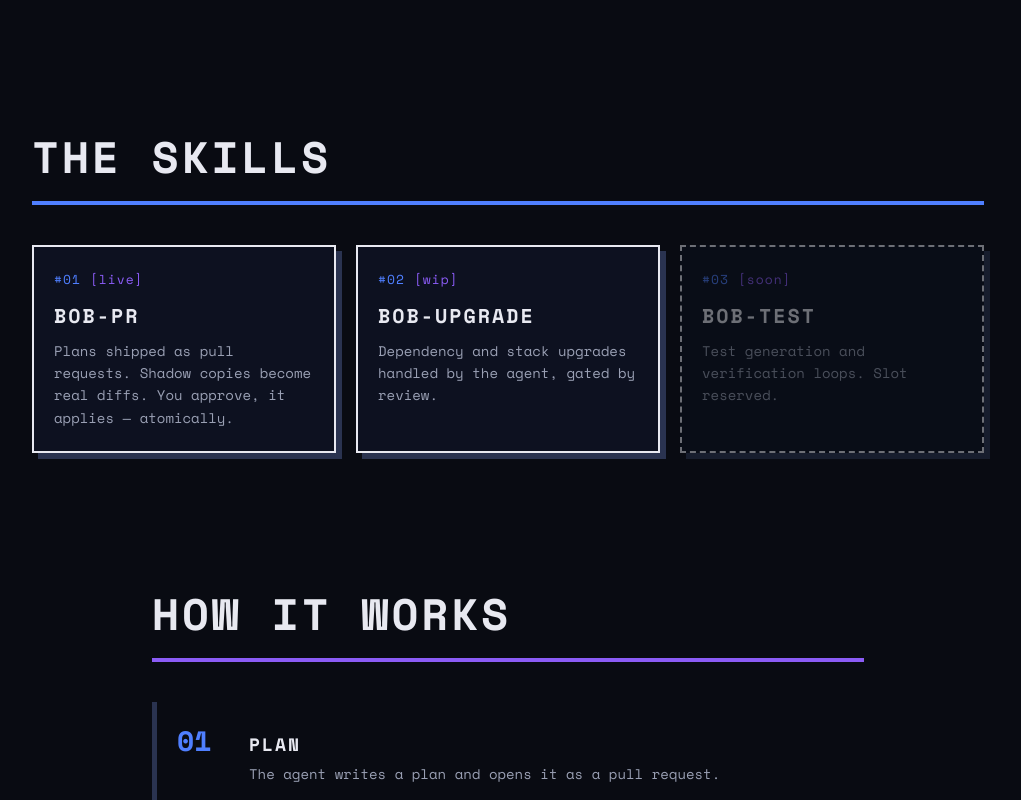
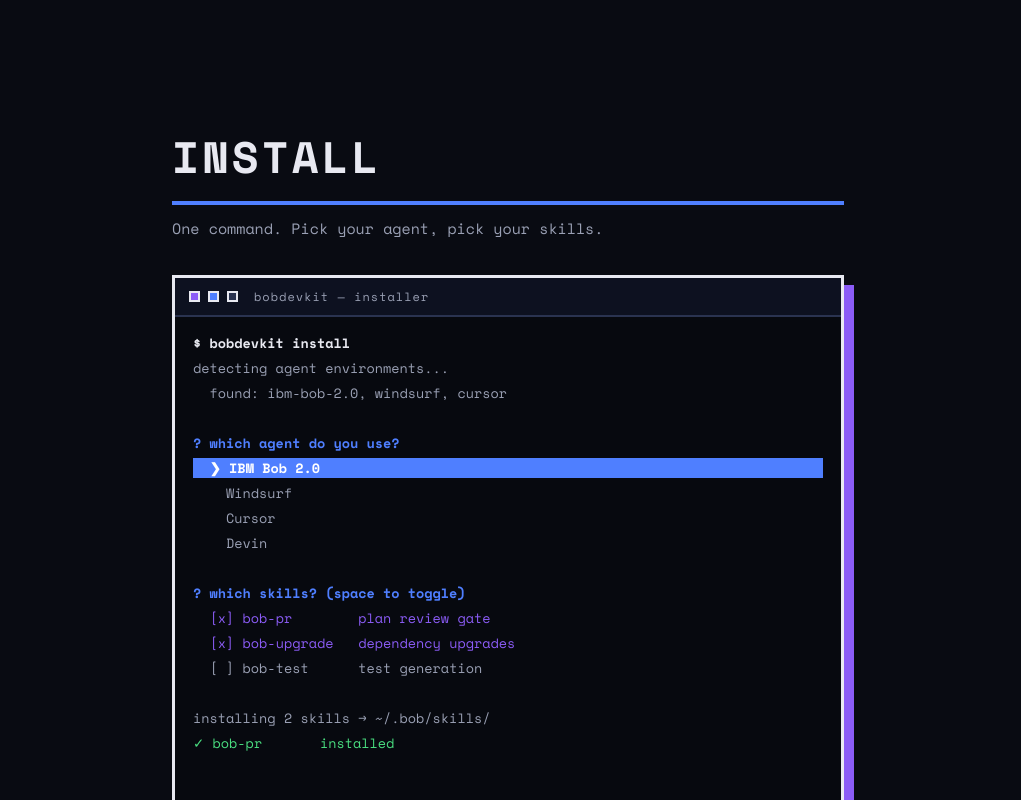
Before and after one commit to mrgonzales-dev/ibmbob-hackathon, a Vue app in the folder bob-devkit-landing-page/: page / in a window 1280 px wide. Shown: the part 1160-1960 px from the top of the page, without its empty margins (132-1153 px from the left). Built offline with nearby package versions, Linux system fonts and the light colour scheme.

Commit message:
feat: add install section with cli demo terminal
A simulated bobdevkit install session below the hero
terminals: detects agent environments, lets the user
pick their IDE and skills, then installs them.

```diff
--- a/bob-devkit-landing-page/src/App.vue
+++ b/bob-devkit-landing-page/src/App.vue
@@ -2,6 +2,7 @@
 import { onMounted } from 'vue'
 import NavBar from './components/NavBar.vue'
 import HeroSection from './components/HeroSection.vue'
+import InstallSection from './components/InstallSection.vue'
 import SkillGrid from './components/SkillGrid.vue'
 import WorkflowSection from './components/WorkflowSection.vue'
 import SiteFooter from './components/SiteFooter.vue'
@@ -20,6 +21,7 @@
   <NavBar />
   <main>
     <HeroSection />
+    <InstallSection />
     <SkillGrid />
     <WorkflowSection />
   </main>
--- /dev/null
+++ b/bob-devkit-landing-page/src/components/InstallSection.vue
@@ -0,0 +1,129 @@
+<script setup>
+const lines = [
+  { cls: 'usr', text: '$ bobdevkit install' },
+  { cls: 'res', text: 'detecting agent environments...' },
+  { cls: 'res', text: '  found: ibm-bob-2.0, windsurf, cursor' },
+  { cls: 'prm', text: '' },
+  { cls: 'prm', text: '? which agent do you use?' },
+  { cls: 'sel', text: '  ❯ IBM Bob 2.0' },
+  { cls: 'opt', text: '    Windsurf' },
+  { cls: 'opt', text: '    Cursor' },
+  { cls: 'opt', text: '    Devin' },
+  { cls: 'prm', text: '' },
+  { cls: 'prm', text: '? which skills? (space to toggle)' },
+  { cls: 'chk', text: '  [x] bob-pr        plan review gate' },
+  { cls: 'chk', text: '  [x] bob-upgrade   dependency upgrades' },
+  { cls: 'opt', text: '  [ ] bob-test      test generation' },
+  { cls: 'prm', text: '' },
+  { cls: 'res', text: 'installing 2 skills → ~/.bob/skills/' },
+  { cls: 'okl', text: '✓ bob-pr       installed' },
+  { cls: 'okl', text: '✓ bob-upgrade  installed' },
+  { cls: 'okl', text: '✓ done — restart your agent' },
+]
+</script>
+
+<template>
+  <section class="install" id="install">
+    <h2 class="reveal">install</h2>
+    <p class="hint reveal">One command. Pick your agent, pick your skills.</p>
+    <div class="term reveal">
+      <div class="term-bar">
+        <span class="dot"></span><span class="dot"></span><span class="dot"></span>
+        <span class="term-title">bobdevkit — installer</span>
+      </div>
+      <div class="term-body">
+        <p
+          v-for="(l, i) in lines"
+          :key="i"
+          class="line"
+          :class="l.cls"
+          :style="{ '--d': i * 0.3 + 's' }"
+        >{{ l.text || ' ' }}</p>
+        <p class="line" :style="{ '--d': lines.length * 0.3 + 's' }">$ <span class="cursor">▌</span></p>
+      </div>
+    </div>
+  </section>
+</template>
+
+<style scoped>
+.install {
+  max-width: 720px;
+  margin: 0 auto;
+  padding: 64px 24px;
+}
+
+h2 {
+  font-size: clamp(28px, 5vw, 44px);
+  text-transform: uppercase;
+  letter-spacing: 3px;
+  margin: 0 0 12px;
+  border-bottom: 4px solid var(--blue);
+  padding-bottom: 12px;
+}
+
+.hint {
+  color: var(--muted);
+  font-size: 15px;
+  margin: 0 0 36px;
+}
+
+.term {
+  border: 3px solid var(--ink);
+  box-shadow: 10px 10px 0 var(--purple);
+  background: #07090f;
+  font-size: 13.5px;
+  text-align: left;
+}
+
+.term-bar {
+  display: flex;
+  align-items: center;
+  gap: 8px;
+  padding: 10px 14px;
+  border-bottom: 2px solid var(--dim);
+  background: var(--panel);
+}
+
+.dot {
+  width: 11px;
+  height: 11px;
+  border: 2px solid var(--ink);
+}
+.dot:nth-child(1) { background: var(--purple); }
+.dot:nth-child(2) { background: var(--blue); }
+.dot:nth-child(3) { background: var(--dim); }
+
+.term-title {
+  margin-left: 8px;
+  color: var(--muted);
+  font-size: 12px;
+  letter-spacing: 1px;
+}
+
+.term-body { padding: 16px 18px; }
+
+.line {
+  margin: 0 0 5px;
+  white-space: pre-wrap;
+  opacity: 0;
+  animation: type-in 0.01s var(--d) forwards;
+}
+
+.usr { color: var(--ink); font-weight: 700; }
+.prm { color: var(--blue); font-weight: 700; }
+.sel { color: #fff; background: var(--blue); font-weight: 700; }
+.opt { color: var(--muted); }
+.chk { color: var(--purple); }
+.res { color: var(--muted); }
+.okl { color: #4ade80; }
+
+.cursor { animation: blink 1s steps(1) infinite; color: var(--blue); }
+
+@keyframes type-in { to { opacity: 1; } }
+@keyframes blink { 50% { opacity: 0; } }
+
+@media (prefers-reduced-motion: reduce) {
+  .line { animation: none; opacity: 1; }
+  .cursor { animation: none; }
+}
+</style>
--- a/bob-devkit-landing-page/src/components/NavBar.vue
+++ b/bob-devkit-landing-page/src/components/NavBar.vue
@@ -3,6 +3,7 @@
     <a class="logo" href="#top">BOB<span>DEVKIT</span></a>
     <nav class="links">
       <a href="#demo">demo</a>
+      <a href="#install">install</a>
       <a href="#skills">skills</a>
       <a href="#workflow">workflow</a>
       <a class="gh" href="https://github.com/mrgonzales-dev/ibmbob-hackathon">github</a>
```
